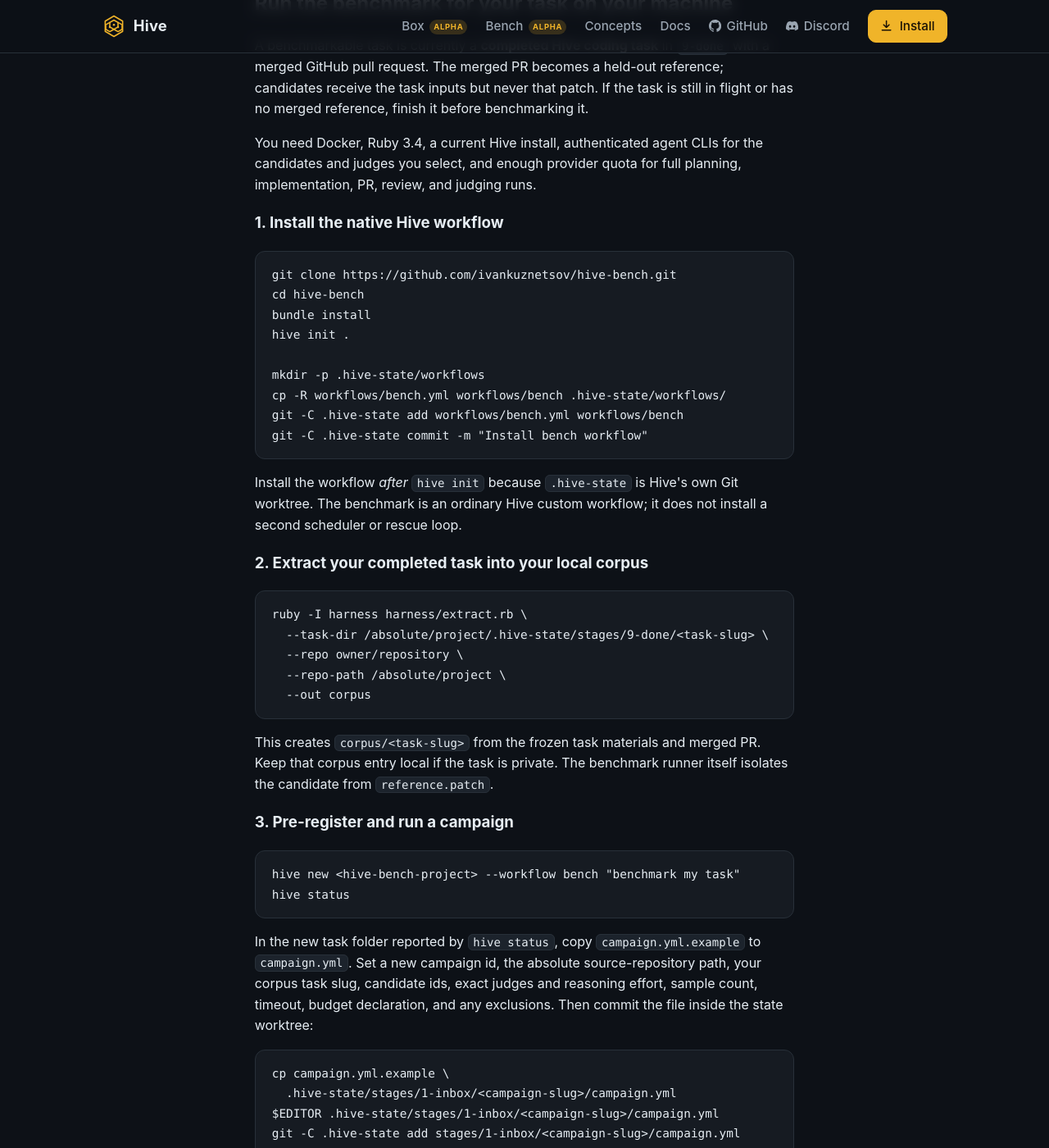
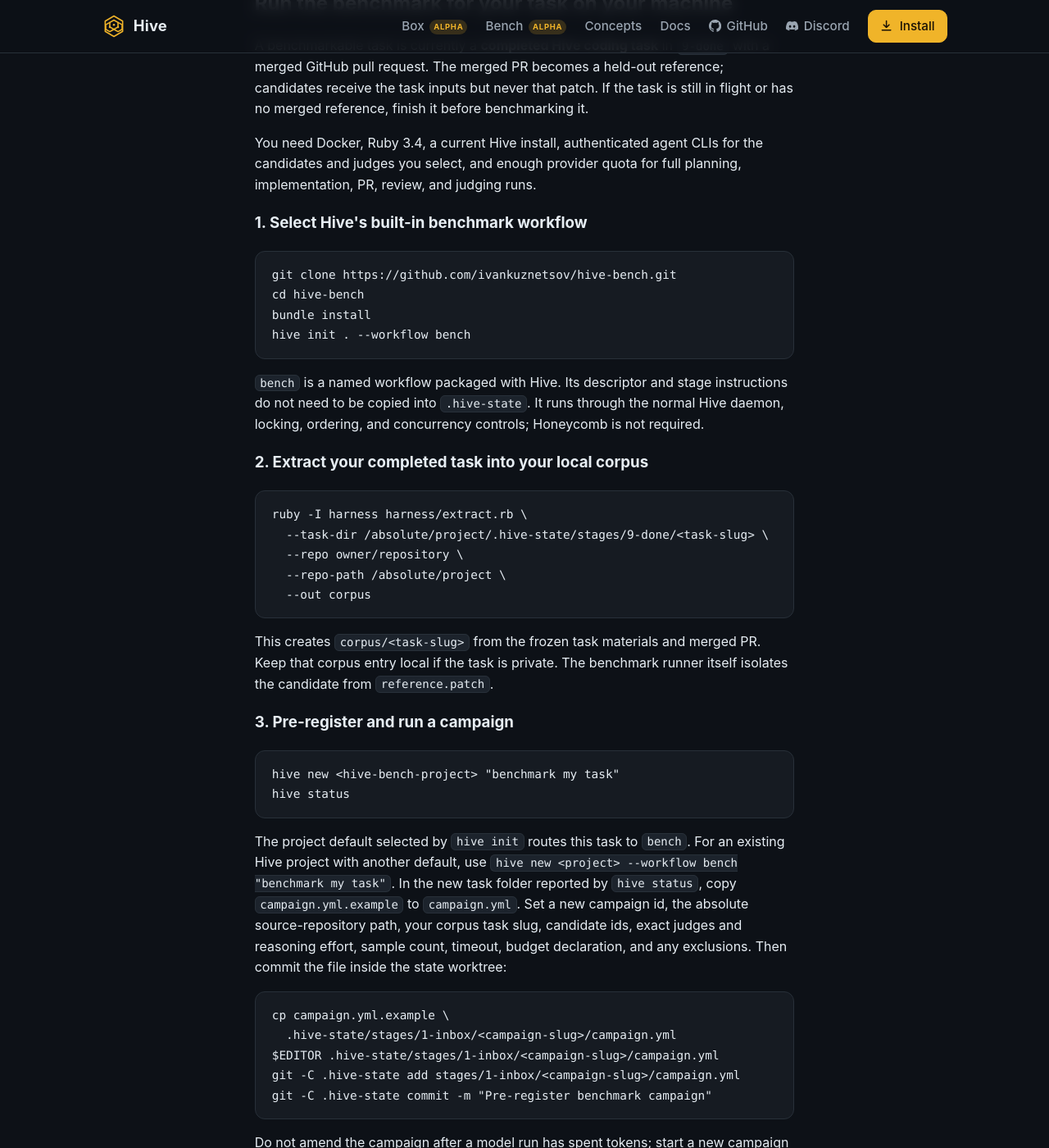
Before and after one commit to ivankuznetsov/hive-site, a Jekyll site: the page built from bench/index.md, in a window 1280 px wide and 1400 px high, scrolled down 6864 px. Shown: the whole window at 82% size. Built offline with Jekyll 4.4.1, drawn with Linux system fonts in a browser that asks for light colours; some of the changed text lies outside the part shown.

Commit message:
bench: use named workflow and fix provenance

```diff
--- a/_data/bench.json
+++ b/_data/bench.json
@@ -213,7 +213,7 @@
       "desc": "Fix missing launcher scripts and ready-prompt detection for Claude Code in tmux mode.",
       "pr": "https://github.com/ivankuznetsov/hive/pull/623",
       "plan_author": "claude",
-      "original_model": "claude-haiku-4-5"
+      "original_model": "gpt-5.5 (Codex)"
     },
     {
       "key": "fix-review",
--- a/_includes/bench/run.html
+++ b/_includes/bench/run.html
@@ -14,21 +14,16 @@
       for full planning, implementation, PR, review, and judging runs.
     </p>
 
-    <h3>1. Install the native Hive workflow</h3>
+    <h3>1. Select Hive's built-in benchmark workflow</h3>
     <pre class="bench-cmd"><code>git clone https://github.com/ivankuznetsov/hive-bench.git
 cd hive-bench
 bundle install
-hive init .
-
-mkdir -p .hive-state/workflows
-cp -R workflows/bench.yml workflows/bench .hive-state/workflows/
-git -C .hive-state add workflows/bench.yml workflows/bench
-git -C .hive-state commit -m "Install bench workflow"</code></pre>
+hive init . --workflow bench</code></pre>
     <p>
-      Install the workflow <em>after</em> <code>hive init</code> because
-      <code>.hive-state</code> is Hive's own Git worktree. The benchmark is an
-      ordinary Hive custom workflow; it does not install a second scheduler or
-      rescue loop.
+      <code>bench</code> is a named workflow packaged with Hive. Its descriptor
+      and stage instructions do not need to be copied into
+      <code>.hive-state</code>. It runs through the normal Hive daemon,
+      locking, ordering, and concurrency controls; Honeycomb is not required.
     </p>
 
     <h3>2. Extract your completed task into your local corpus</h3>
@@ -45,9 +40,13 @@
     </p>
 
     <h3>3. Pre-register and run a campaign</h3>
-    <pre class="bench-cmd"><code>hive new &lt;hive-bench-project&gt; --workflow bench "benchmark my task"
+    <pre class="bench-cmd"><code>hive new &lt;hive-bench-project&gt; "benchmark my task"
 hive status</code></pre>
     <p>
+      The project default selected by <code>hive init</code> routes this task to
+      <code>bench</code>. For an existing Hive project with another default, use
+      <code>hive new &lt;project&gt; --workflow bench "benchmark my task"</code>.
+
       In the new task folder reported by <code>hive status</code>, copy
       <code>campaign.yml.example</code> to <code>campaign.yml</code>. Set a new
       campaign id, the absolute source-repository path, your corpus task slug,
```
